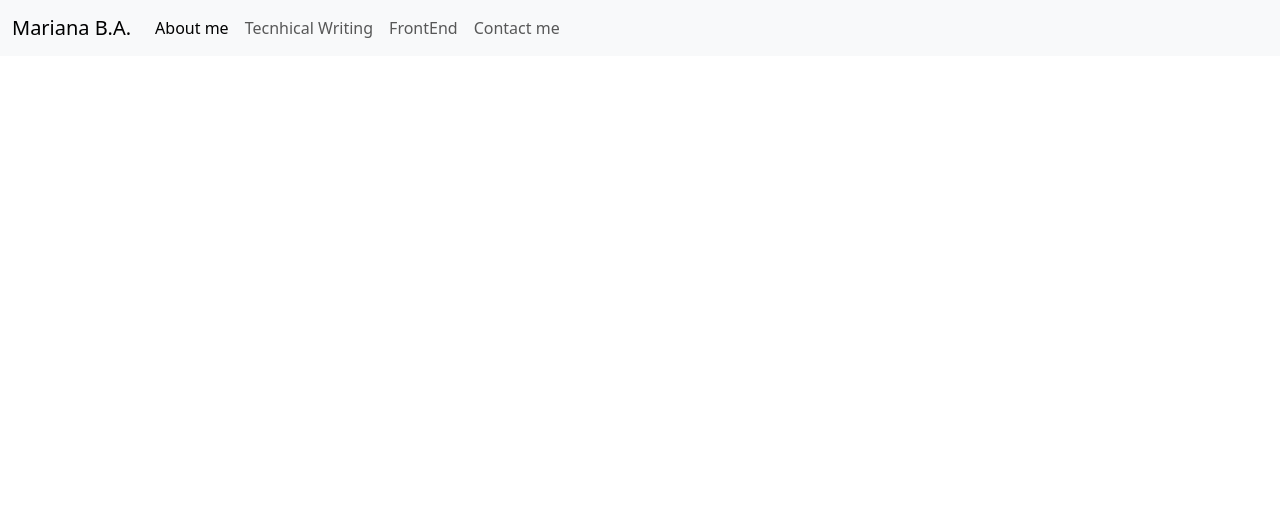
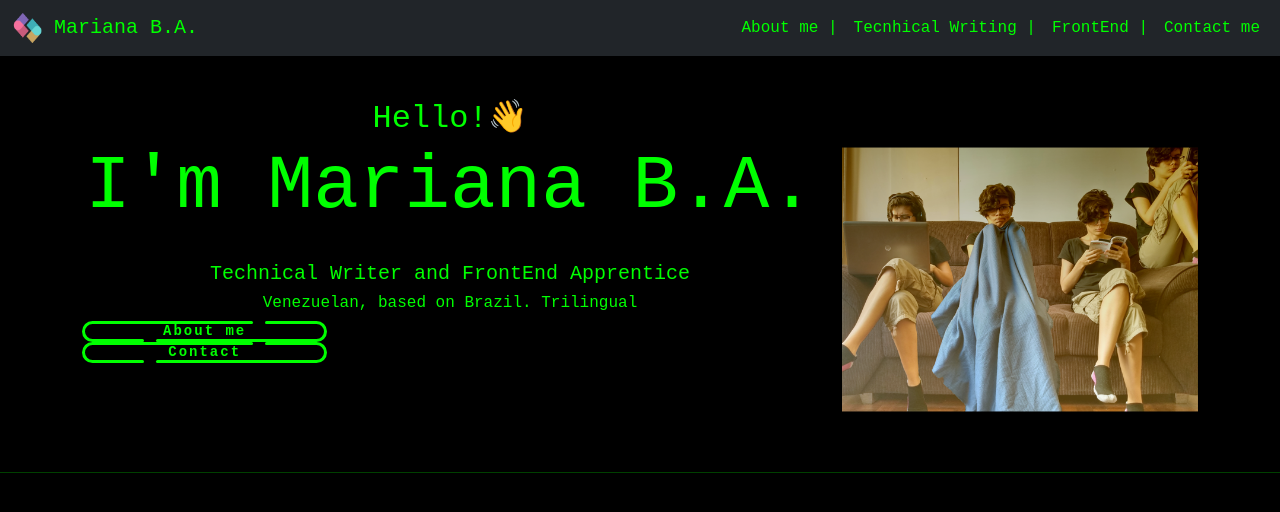
Before and after one commit to eme-digital-content/portfolio-web-dark, a plain HTML site: page portfolio-web/index.html in a window 1280 px wide. Drawn offline with nearby package versions, Linux system fonts and the light colour scheme.

Commit message:
hero-add

```diff
--- a/portfolio-web/index.html
+++ b/portfolio-web/index.html
@@ -20,8 +20,43 @@
       integrity="sha384-ENjdO4Dr2bkBIFxQpeoTz1HIcje39Wm4jDKdf19U8gI4ddQ3GYNS7NTKfAdVQSZe"
       crossorigin="anonymous"
     ></script>
-    <link rel="stylesheet" href="/src/styles.css" />
+    <link rel="stylesheet" href="/portfolio-web/src/styles.css" />
   </head>
-  <body></body>
+  <body>
+    <div class="container-sm" id="hero-main">
+      <div class="row">
+        <div class="col-sm-8">
+          <h2 class="text-center">Hello!👋</h2>
+          <h1 class="text-center">I'm Mariana B.A.</h1>
+          <h5 class="text-center">Technical Writer and FrontEnd Apprentice</h5>
+          <h6 class="text-center">Venezuelan, based on Brazil. Trilingual</h6>
+          <div class="col-sm-4" id="home-buttons">
+            <a href="/portfolio-web/about.html" class="button">
+              <div class="button__line"></div>
+              <div class="button__line"></div>
+              <span class="button__text">About me</span>
+              <div class="button__drow1"></div>
+              <div class="button__drow2"></div>
+            </a>
+            <a href="/portfolio-web/contact.html" class="button">
+              <div class="button__line"></div>
+              <div class="button__line"></div>
+              <span class="button__text">Contact</span>
+              <div class="button__drow1"></div>
+              <div class="button__drow2"></div>
+            </a>
+          </div>
+        </div>
+        <div class="col-sm-4">
+          <img
+            src="/portfolio-web/mba-collage.png"
+            alt="Profile Mariana"
+            class="photo-main"
+          />
+        </div>
+      </div>
+    </div>
+    <hr />
+  </body>
   <script id="replace_with_navbar" src="nav.js"></script>
 </html>
--- a/portfolio-web/nav.html
+++ b/portfolio-web/nav.html
@@ -1,6 +1,28 @@
-<nav class="navbar navbar-expand-lg bg-body-tertiary w-100 fixed-top">
+<style>
+  .navbar-nav li.nav-item a.nav-link {
+    color: #00ff00;
+  }
+  body {
+    font-family: monospace;
+    color: #00ff00;
+  }
+
+  .navbar-brand {
+    color: #00ff00;
+  }
+</style>
+
+<nav class="navbar navbar-expand-lg bg-dark w-100 fixed-top">
   <div class="container-fluid">
-    <a class="navbar-brand" href="/index.html"> Mariana B.A. </a>
+    <a class="navbar-brand" href="/portfolio-web/index.html">
+      <img
+        src="logo_shecodes.png"
+        alt="Logo ShedCodes"
+        width="30"
+        height="30"
+      />
+      Mariana B.A.
+    </a>
     <button
       class="navbar-toggler"
       type="button"
@@ -13,20 +35,25 @@
       <span class="navbar-toggler-icon"></span>
     </button>
     <div class="collapse navbar-collapse" id="navbarNav">
-      <ul class="navbar-nav">
+      <ul class="navbar-nav" style="margin-left: auto">
         <li class="nav-item">
-          <a class="nav-link active" aria-current="page" href="/about.html"
-            >About me</a
+          <a
+            class="nav-link"
+            aria-current="page"
+            href="/portfolio-web/about.html"
+            >About me |</a
           >
         </li>
         <li class="nav-item">
-          <a class="nav-link" href="/writing.html">Tecnhical Writing</a>
+          <a class="nav-link" href="/portfolio-web/writing.html"
+            >Tecnhical Writing |</a
+          >
         </li>
         <li class="nav-item">
-          <a class="nav-link" href="/coding.html">FrontEnd</a>
+          <a class="nav-link" href="/portfolio-web/coding.html">FrontEnd |</a>
         </li>
         <li class="nav-item">
-          <a class="nav-link" href="/contact.html">Contact me</a>
+          <a class="nav-link" href="/portfolio-web/contact.html">Contact me</a>
         </li>
       </ul>
     </div>
--- a/portfolio-web/src/styles.css
+++ b/portfolio-web/src/styles.css
@@ -0,0 +1,273 @@
+:root {
+  --primary-color: #000000;
+  --secondary-color: #00ff00;
+  --text-color: #ffffff;
+  --box-shadow: 0 5px 10px rgba(0, 0, 0, 0.3);
+}
+
+body {
+  background: var(--primary-color);
+}
+
+#hero-main {
+  margin-top: 100px;
+}
+
+.photo-main {
+  display: block;
+  align-items: left;
+  width: 100%;
+  height: fit-content;
+}
+
+h1 {
+  margin-top: 0px;
+  margin-bottom: 32px;
+  color: var(--secondary-color);
+  font-size: 76px;
+  line-height: 110%;
+  font-family: monospace;
+}
+
+.home-buttons {
+}
+
+.button {
+  position: relative;
+  z-index: 0;
+  width: 240px;
+  height: 56px;
+  text-decoration: none;
+  font-size: 14px;
+  font-weight: bold;
+  color: var(--secondary-color);
+  letter-spacing: 2px;
+  transition: all 0.3s ease;
+}
+.button__text {
+  display: flex;
+  justify-content: center;
+  align-items: center;
+  width: 100%;
+  height: 100%;
+}
+.button::before,
+.button::after,
+.button__text::before,
+.button__text::after {
+  content: "";
+  position: absolute;
+  height: 3px;
+  border-radius: 2px;
+  background: var(--secondary-color);
+  transition: all 0.5s ease;
+}
+.button::before {
+  top: 0;
+  left: 54px;
+  width: calc(100% - 56px * 2 - 16px);
+}
+.button::after {
+  top: 0;
+  right: 54px;
+  width: 8px;
+}
+.button__text::before {
+  bottom: 0;
+  right: 54px;
+  width: calc(100% - 56px * 2 - 16px);
+}
+.button__text::after {
+  bottom: 0;
+  left: 54px;
+  width: 8px;
+}
+.button__line {
+  position: absolute;
+  top: 0;
+  width: 56px;
+  height: 100%;
+  overflow: hidden;
+}
+.button__line::before {
+  content: "";
+  position: absolute;
+  top: 0;
+  width: 150%;
+  height: 100%;
+  box-sizing: border-box;
+  border-radius: 300px;
+  border: solid 3px var(--secondary-color);
+}
+.button__line:nth-child(1),
+.button__line:nth-child(1)::before {
+  left: 0;
+}
+.button__line:nth-child(2),
+.button__line:nth-child(2)::before {
+  right: 0;
+}
+.button:hover {
+  letter-spacing: 6px;
+}
+.button:hover::before,
+.button:hover .button__text::before {
+  width: 8px;
+}
+.button:hover::after,
+.button:hover .button__text::after {
+  width: calc(100% - 56px * 2 - 16px);
+}
+.button__drow1,
+.button__drow2 {
+  position: absolute;
+  z-index: -1;
+  border-radius: 16px;
+  transform-origin: 16px 16px;
+}
+.button__drow1 {
+  top: -16px;
+  left: 40px;
+  width: 32px;
+  height: 0;
+  transform: rotate(30deg);
+}
+.button__drow2 {
+  top: 44px;
+  left: 77px;
+  width: 32px;
+  height: 0;
+  transform: rotate(-127deg);
+}
+.button__drow1::before,
+.button__drow1::after,
+.button__drow2::before,
+.button__drow2::after {
+  content: "";
+  position: absolute;
+}
+.button__drow1::before {
+  bottom: 0;
+  left: 0;
+  width: 0;
+  height: 32px;
+  border-radius: 16px;
+  transform-origin: 16px 16px;
+  transform: rotate(-60deg);
+}
+.button__drow1::after {
+  top: -10px;
+  left: 45px;
+  width: 0;
+  height: 32px;
+  border-radius: 16px;
+  transform-origin: 16px 16px;
+  transform: rotate(69deg);
+}
+.button__drow2::before {
+  bottom: 0;
+  left: 0;
+  width: 0;
+  height: 32px;
+  border-radius: 16px;
+  transform-origin: 16px 16px;
+  transform: rotate(-146deg);
+}
+.button__drow2::after {
+  bottom: 26px;
+  left: -40px;
+  width: 0;
+  height: 32px;
+  border-radius: 16px;
+  transform-origin: 16px 16px;
+  transform: rotate(-262deg);
+}
+.button__drow1,
+.button__drow1::before,
+.button__drow1::after,
+.button__drow2,
+.button__drow2::before,
+.button__drow2::after {
+  background: var(--back_color);
+}
+.button:hover .button__drow1 {
+  animation: drow1 ease-in 0.06s;
+  animation-fill-mode: forwards;
+}
+.button:hover .button__drow1::before {
+  animation: drow2 linear 0.08s 0.06s;
+  animation-fill-mode: forwards;
+}
+.button:hover .button__drow1::after {
+  animation: drow3 linear 0.03s 0.14s;
+  animation-fill-mode: forwards;
+}
+.button:hover .button__drow2 {
+  animation: drow4 linear 0.06s 0.2s;
+  animation-fill-mode: forwards;
+}
+.button:hover .button__drow2::before {
+  animation: drow3 linear 0.03s 0.26s;
+  animation-fill-mode: forwards;
+}
+.button:hover .button__drow2::after {
+  animation: drow5 linear 0.06s 0.32s;
+  animation-fill-mode: forwards;
+}
+@keyframes drow1 {
+  0% {
+    height: 0;
+  }
+  100% {
+    height: 100px;
+  }
+}
+@keyframes drow2 {
+  0% {
+    width: 0;
+    opacity: 0;
+  }
+  10% {
+    opacity: 0;
+  }
+  11% {
+    opacity: 1;
+  }
+  100% {
+    width: 120px;
+  }
+}
+@keyframes drow3 {
+  0% {
+    width: 0;
+  }
+  100% {
+    width: 80px;
+  }
+}
+@keyframes drow4 {
+  0% {
+    height: 0;
+  }
+  100% {
+    height: 120px;
+  }
+}
+@keyframes drow5 {
+  0% {
+    width: 0;
+  }
+  100% {
+    width: 124px;
+  }
+}
+
+/* 本体には関係ないスタイル */
+.container {
+  width: 100%;
+  height: 300px;
+  display: flex;
+  flex-direction: column;
+  justify-content: center;
+  align-items: center;
+}
```
Also changed, not shown: portfolio-web/about.html (+1 -1 lines), portfolio-web/coding.html (+1 -1 lines), portfolio-web/contact.html (+1 -1 lines), portfolio-web/writing.html (+1 -1 lines).
